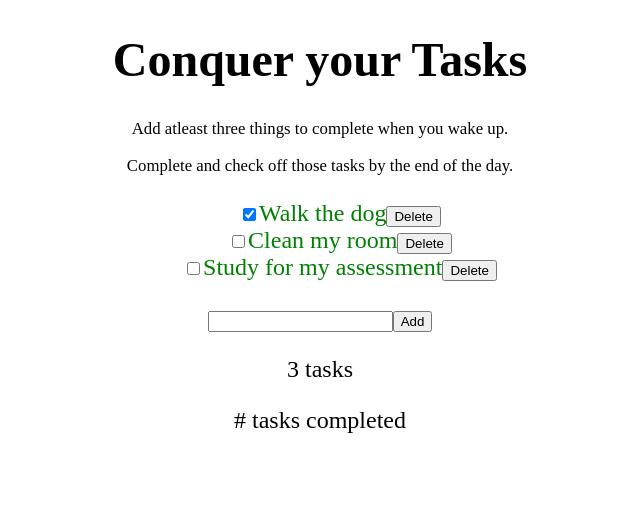
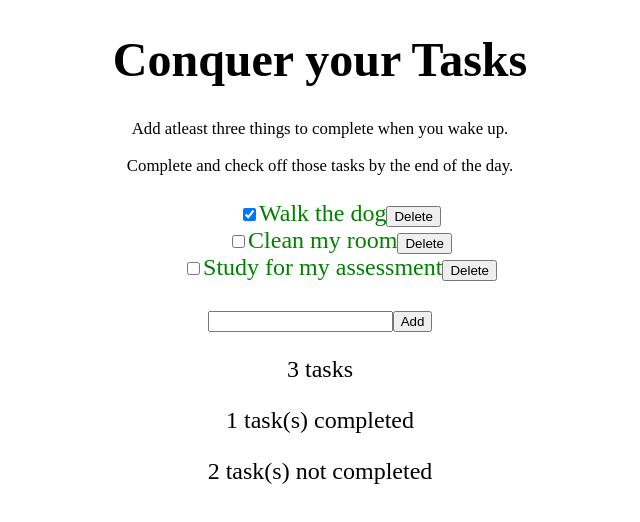
Before and after one commit to TishG/tasks-app, a React (Create React App) app: page / in a window 1280 px wide. Shown: the top 522 px of the page, without its empty margins (320-960 px from the left). Built offline with nearby package versions, Linux system fonts and the light colour scheme.

Commit message:
added spans to track list

```diff
--- a/src/App.js
+++ b/src/App.js
@@ -23,8 +23,14 @@ class App extends Component {
 
   componentWillUpdate(nextProps, nextState) {
     localStorage.setItem("tasks", JSON.stringify(nextState.tasks));
+  }
 
-  }
+    handleToggle(index) {
+      const tasks = this.state.tasks.slice();
+      const task = tasks[index];
+      task.isCompleted = task.isCompleted ? false : true;
+      this.setState({ tasks : tasks });
+    }
 
   addTask(e) {
     e.preventDefault();
@@ -57,6 +63,7 @@ class App extends Component {
               key={ index }
               description={ task.description }
               isCompleted={ task.isCompleted }
+              handleToggle={() => this.handleToggle(index)}
               tasks={ tasks }
               handleDelete={() => this.handleDelete(task)}
 
@@ -77,7 +84,8 @@ class App extends Component {
           />
         </form>
         <p>{tasks.length} tasks </p>
-        <p> # tasks completed </p>
+        <p> { tasks.filter(task => task.isCompleted).length } task(s) completed </p>
+        <p> { tasks.filter(task => !task.isCompleted).length } task(s) not completed </p>
       </React.Fragment>
     );
   }
--- a/src/components/task.js
+++ b/src/components/task.js
@@ -9,14 +9,16 @@ class Task extends Component {
 }
 
   render() {
-    const { description, tasks, isCompleted, handleDelete } = this.props;
+    const { description, tasks, isCompleted, handleDelete, handleToggle } = this.props;
     const { color } = this.state;
     return (
             <React.Fragment>
               <li>
               <input
               type="checkbox"
-              defaultChecked={ isCompleted }
+              defaultChecked= { isCompleted }
+              onChange={ handleToggle }
+
               />
               <span style={tasks.length < 3 ? { color: "red" } : { color: color }}>
               { description }
```
